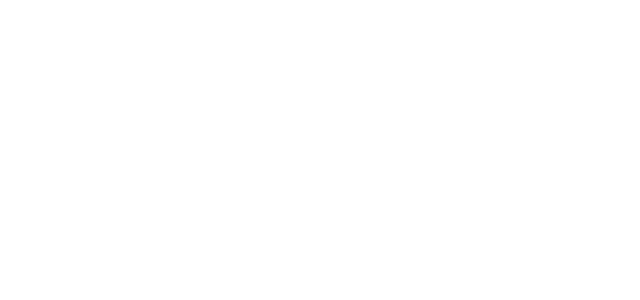
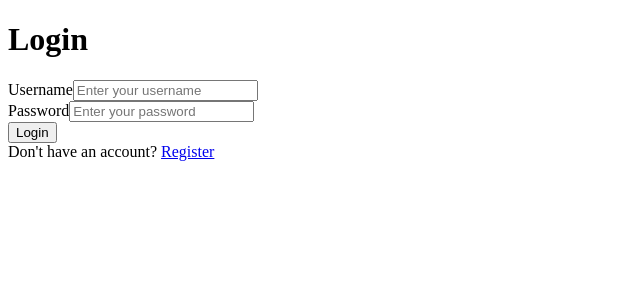
Before and after one commit to DidasMba/Farm_Tracker_Frontend, a React (Create React App) app in the folder frontend/: page /login in a window 1280 px wide. Shown: the top 300 px of the page, without its empty margins (0-640 px from the left). Built offline with nearby package versions, Linux system fonts and the light colour scheme.

Commit message:
login ok

```diff
--- a/frontend/src/App.js
+++ b/frontend/src/App.js
@@ -7,7 +7,13 @@
   return (
     <Router>
       <Routes>
-        <Route path="/login" component={Login} />
+
+
+
+        <Route path="/login" element={
+          <Login/>
+        } />
+
         <Route path="/" element={
           <Home/>
         } />
```
